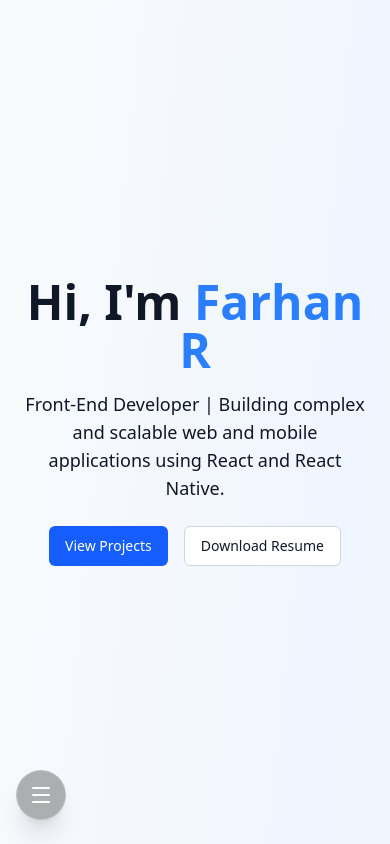
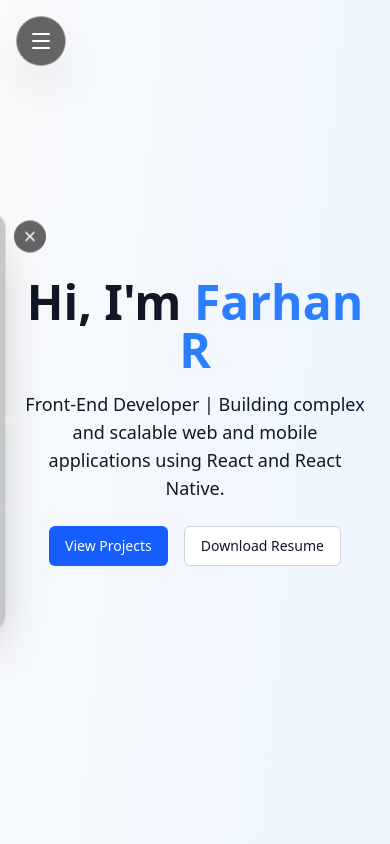
Before and after one commit to Mceater/Portfolio, a React (Vite) app: page / in a window 390 px wide. Shown: the top 844 px of the page. Built offline with nearby package versions, Linux system fonts and the light colour scheme.

Commit message:
Navbar: hamburger toggles sidebar open/close and swaps icon

```diff
--- a/src/pages/VerticalNavbar.tsx
+++ b/src/pages/VerticalNavbar.tsx
@@ -1,5 +1,5 @@
 import { useState } from "react";
-import { motion, AnimatePresence } from "framer-motion";
+import { motion } from "framer-motion";
 import { Github, Linkedin, Home, User, Code, Mail, Wrench, Menu, X } from "lucide-react";
 
 // ========================
@@ -24,12 +24,13 @@
 
   return (
     <>
-      {/* Desktop / Tablet: Hover-reveal vertical bar */}
+      {/* Unified side bar: hover on desktop; toggled open on mobile via hamburger */}
       <motion.div
         initial={{ x: -60 }}
+        animate={{ x: isOpen ? 0 : -60 }}
         whileHover={{ x: 0 }}
         transition={{ duration: 0.3, ease: "easeOut" }}
-        className="hidden md:block fixed left-0 top-1/2 transform -translate-y-1/2 z-50"
+        className="block fixed left-0 top-1/2 transform -translate-y-1/2 z-50"
       >
         {/* Indicator dot when navbar is hidden */}
         <div className="absolute -right-2 top-1/2 transform -translate-y-1/2 w-3 h-3 bg-white/40 rounded-full"></div>
@@ -79,93 +80,30 @@
             </motion.a>
           </div>
         </div>
-      </motion.div>
 
-      {/* Mobile: Floating hamburger + slide-in drawer */}
-      <div className="md:hidden">
-        {/* Floating hamburger button */}
-        <button
-          aria-label="Open navigation"
-          onClick={() => setIsOpen(true)}
-          className="fixed left-4 bottom-6 z-50 rounded-full bg-black/30 backdrop-blur-md border border-white/20 shadow-xl p-3 text-white"
-        >
-          <Menu className="w-6 h-6" />
-        </button>
-
-        {/* Overlay */}
-        <AnimatePresence>
-          {isOpen && (
-            <motion.div
-              className="fixed inset-0 z-50"
-              initial={{ opacity: 0 }}
-              animate={{ opacity: 1 }}
-              exit={{ opacity: 0 }}
-              transition={{ duration: 0.2 }}
-              onClick={() => setIsOpen(false)}
-            >
-              <div className="absolute inset-0 bg-black/40" />
-
-              {/* Drawer */}
-              <motion.div
-                initial={{ x: -280 }}
-                animate={{ x: 0 }}
-                exit={{ x: -280 }}
-                transition={{ type: "spring", stiffness: 300, damping: 30 }}
-                className="relative h-full w-64 bg-gray-900/90 backdrop-blur-xl border-r border-white/10 shadow-2xl"
-                onClick={(e) => e.stopPropagation()}
-              >
-                <div className="flex items-center justify-between px-4 py-4 border-b border-white/10">
-                  <span className="text-white/90 font-semibold">Navigation</span>
+        {/* Mobile close button (shown when opened via hamburger) */}
         <button
           aria-label="Close navigation"
           onClick={() => setIsOpen(false)}
-                    className="rounded-md p-1 text-white/80 hover:text-white"
+          className="md:hidden absolute -right-10 top-2 rounded-full bg-black/60 text-white p-2"
         >
-                    <X className="w-6 h-6" />
+          <X className="w-4 h-4" />
         </button>
-                </div>
+      </motion.div>
 
-                <nav className="p-3">
-                  {navItems.map((item) => {
-                    const Icon = item.icon;
-                    return (
+      {/* Floating hamburger toggles the same sidebar open/closed */}
+      <div className="block">
         <button
-                        key={item.id}
-                        onClick={() => {
-                          setIsOpen(false);
-                          scrollToSection(item.id);
+          aria-label={isOpen ? "Close navigation" : "Open navigation"}
+          onClick={() => setIsOpen((v) => !v)}
+          className="fixed top-4 left-4 z-[100] rounded-full bg-black/60 backdrop-blur-md border border-white/40 shadow-2xl p-3 text-white ring-1 ring-white/30"
+          style={{
+            paddingTop: "calc(0.75rem + env(safe-area-inset-top, 0px))",
+            paddingLeft: "calc(0.75rem + env(safe-area-inset-left, 0px))",
           }}
-                        className="w-full flex items-center gap-3 px-3 py-3 rounded-lg text-left text-white/90 hover:bg-white/10"
         >
-                        <Icon className="w-5 h-5" />
-                        <span>{item.label}</span>
+          {isOpen ? <X className="w-6 h-6" /> : <Menu className="w-6 h-6" />}
         </button>
-                    );
-                  })}
-
-                  <div className="mt-4 border-t border-white/10 pt-3 flex gap-3">
-                    <a
-                      href="https://github.com/Mceater"
-                      target="_blank"
-                      rel="noopener noreferrer"
-                      className="inline-flex items-center justify-center w-10 h-10 rounded-lg bg-white/10 text-white hover:bg-white/20"
-                    >
-                      <Github className="w-5 h-5" />
-                    </a>
-                    <a
-                      href="https://linkedin.com/in/farhan-risan"
-                      target="_blank"
-                      rel="noopener noreferrer"
-                      className="inline-flex items-center justify-center w-10 h-10 rounded-lg bg-white/10 text-white hover:bg-white/20"
-                    >
-                      <Linkedin className="w-5 h-5" />
-                    </a>
-                  </div>
-                </nav>
-              </motion.div>
-            </motion.div>
-          )}
-        </AnimatePresence>
       </div>
     </>
   );
```
Lines whose indentation alone changed are shown as unchanged.
